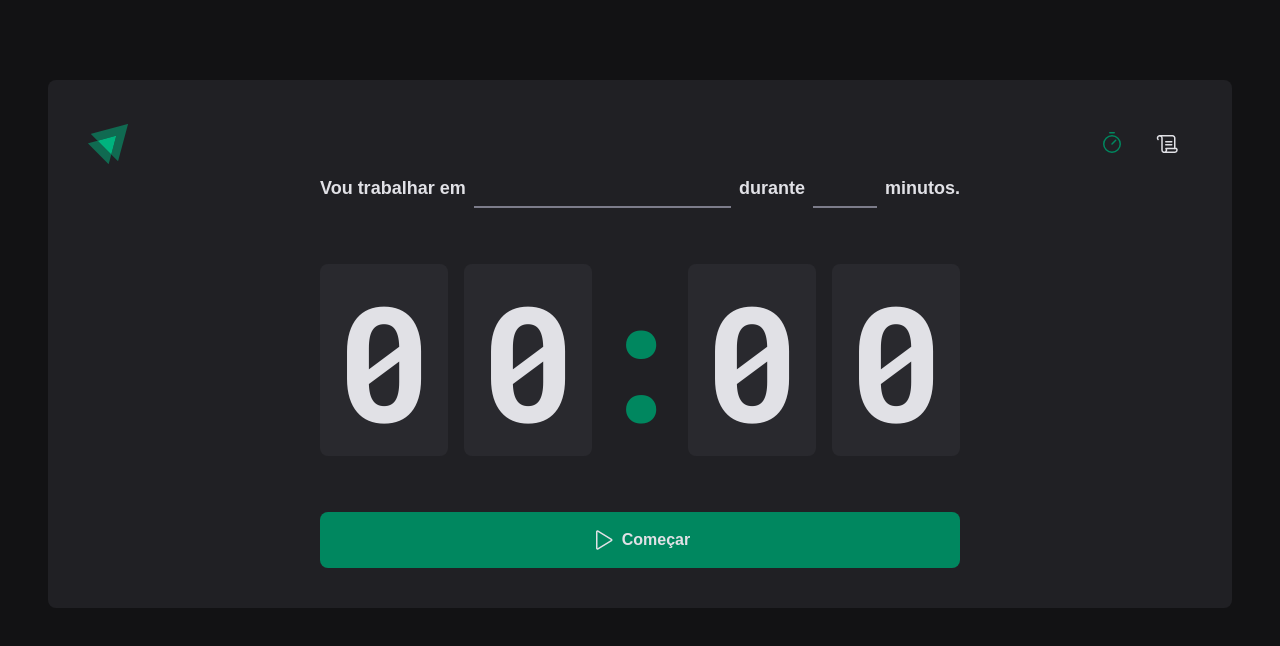
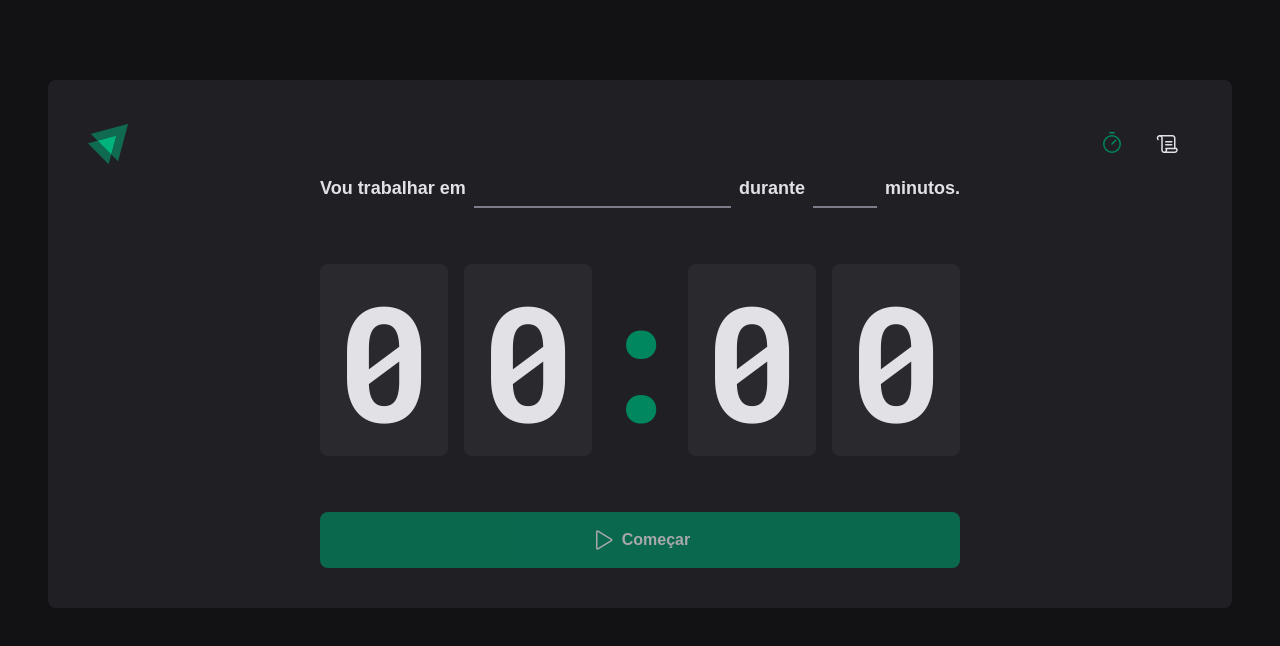
Before and after one commit to thyago608/ignite-timer, a React (Vite) app: page / in a window 1280 px wide. Shown: the top 646 px of the page. Built offline with nearby package versions, Linux system fonts and the light colour scheme.

Commit message:
Added React Hook Form and Register inputs

```diff
--- a/package.json
+++ b/package.json
@@ -13,6 +13,7 @@
     "phosphor-react": "^1.4.1",
     "react": "^18.2.0",
     "react-dom": "^18.2.0",
+    "react-hook-form": "^7.39.1",
     "react-router-dom": "^6.4.3",
     "styled-components": "^5.3.6",
     "vite-tsconfig-paths": "^3.5.2"
--- a/src/pages/Home/index.tsx
+++ b/src/pages/Home/index.tsx
@@ -1,4 +1,5 @@
 import { Play } from 'phosphor-react'
+import { useForm } from 'react-hook-form'
 import {
   HomeContainer,
   FormContainer,
@@ -10,12 +11,21 @@ import {
 } from './styles'
 
 export function Home() {
+  const { register, handleSubmit, watch } = useForm()
+
+  const task = watch('task')
+  const isSubmitDisabled = !task
+
+  function handleCreateNewCycle(data: any) {
+    console.log(data)
+  }
+
   return (
     <HomeContainer>
-      <form action="">
+      <form action="" onSubmit={handleSubmit(handleCreateNewCycle)}>
         <FormContainer>
           <label htmlFor="task">Vou trabalhar em</label>
-          <TaskInput id="task" list="task-sugestions" />
+          <TaskInput id="task" list="task-sugestions" {...register('task')} />
 
           <datalist id="task-sugestions">
             <option value="Estudar Node" />
@@ -31,6 +41,7 @@ export function Home() {
             step={5}
             min={5}
             max={60}
+            {...register('minutesAmount')}
           />
 
           <span>minutos.</span>
@@ -44,7 +55,7 @@ export function Home() {
           <span>0</span>
         </CountdownContainer>
 
-        <StartCountdownButton type="submit">
+        <StartCountdownButton type="submit" disabled={isSubmitDisabled}>
           <Play size={24} />
           Começar
         </StartCountdownButton>
```
Also changed, not shown: 1 other file (tests, documents, lock files or other folders).
